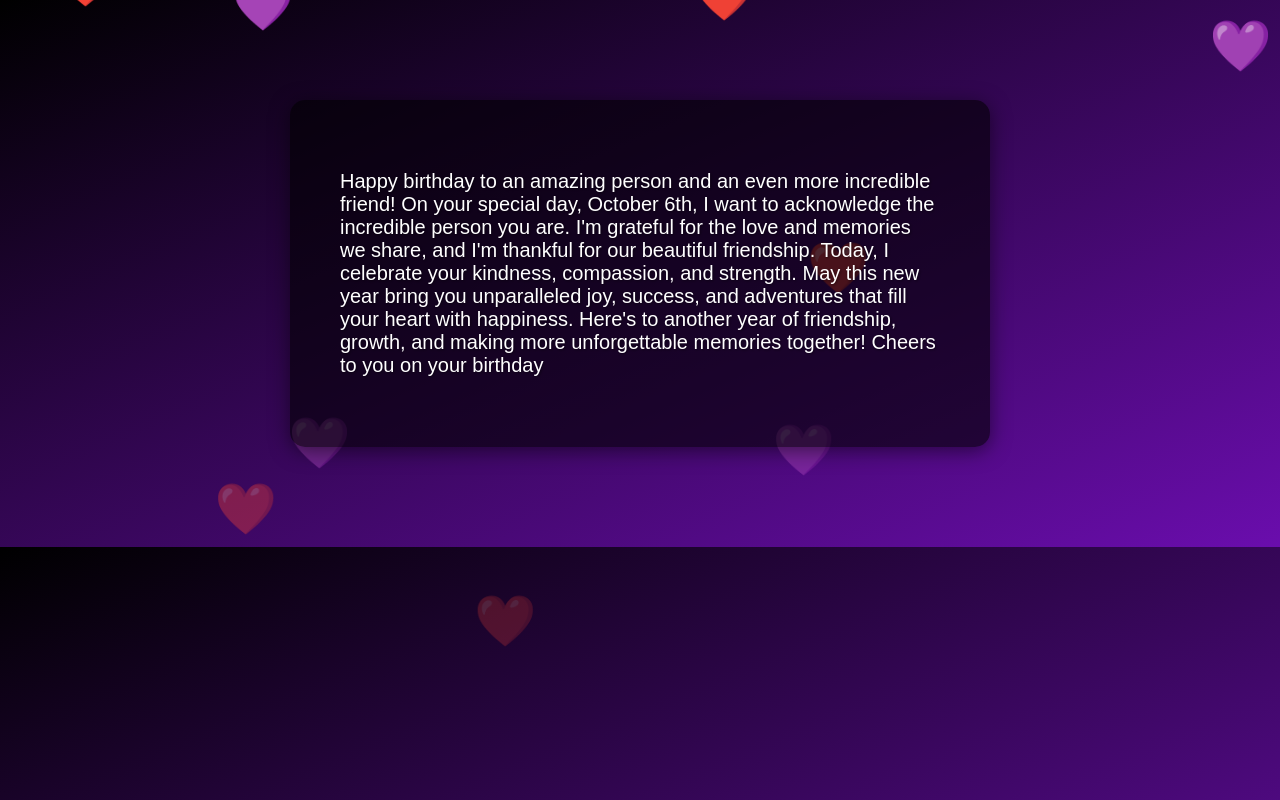
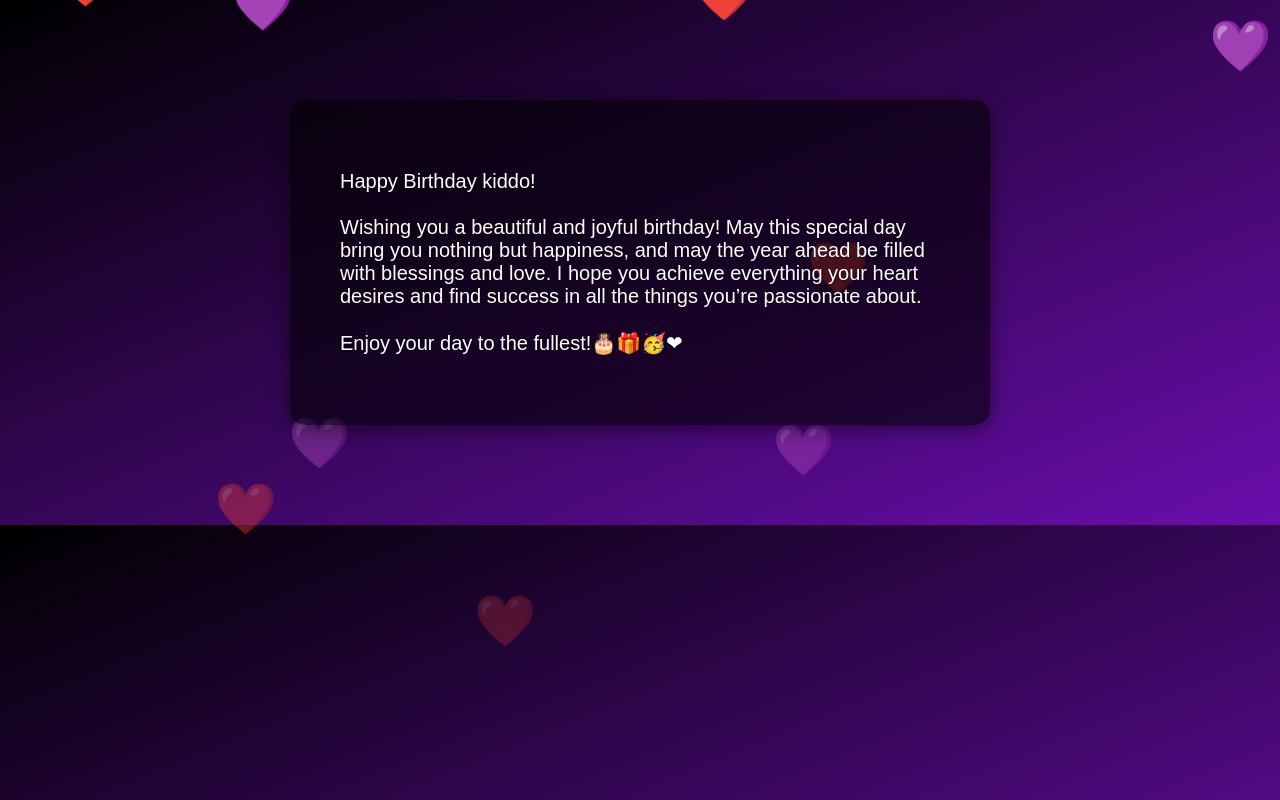
Before and after one commit to Malisawo/Malisawo.github.io, a plain HTML site: page index.html in a window 1280 px wide. Both pictures are taken after a click on the button "Click Here!". Drawn offline with Linux system fonts and the light colour scheme.

Commit message:
Update index.html

```diff
--- a/index.html
+++ b/index.html
@@ -88,7 +88,11 @@
 
     <div class="container">
         <h1>Happy Birthday, Samantha !</h1>
-        <p style="display: none;">Happy birthday to an amazing person and an even more incredible friend! On your special day, October 6th, I want to acknowledge the incredible person you are. I'm grateful for the love and memories we share, and I'm thankful for our beautiful friendship. Today, I celebrate your kindness, compassion, and strength. May this new year bring you unparalleled joy, success, and adventures that fill your heart with happiness. Here's to another year of friendship, growth, and making more unforgettable memories together! Cheers to you on your birthday</p>
+        <p style="display: none;">
+            Happy Birthday kiddo! <br> <br>
+            Wishing you a beautiful and joyful birthday! May this special day bring you nothing but happiness, and may the year ahead be filled with blessings and love. I hope you achieve everything your heart desires and find success in all the things you’re passionate about.
+          <br>  <br> Enjoy your day to the fullest!🎂🎁🥳❤
+        </p>
         <button id="firstButton" class="button" onclick="showParagraph()">Click Here!</button>
 
         <button id="secondButton" class="button" style="display: none;" onclick="sendWhatsAppMessage()" disabled>Click for a surprise</button> <!-- Initially hidden -->
```
